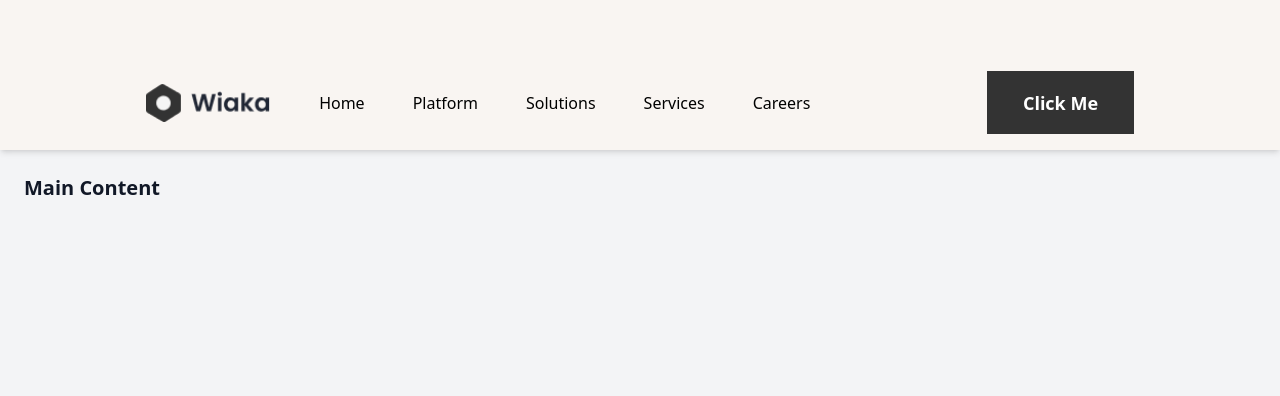
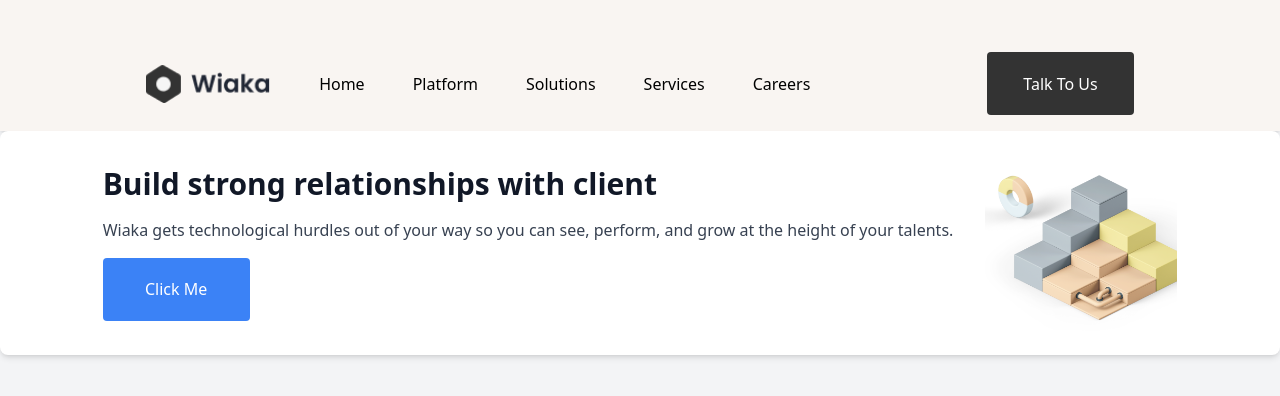
Before and after one commit to ArcadiiFlorean/React_Learn_Process_Web, a React (Vite) app: page / in a window 1280 px wide. Shown: the top 396 px of the page. Built offline with nearby package versions, Linux system fonts and the light colour scheme.

Commit message:
Am făcut toate modificările pe branch-ul test

```diff
--- a/src/App.jsx
+++ b/src/App.jsx
@@ -1,15 +1,13 @@
 import React from "react";
 import Header from "./components/Header";
 import Button from "./components/Button";
+import MainContent from "./components/MainContent";
 
 function App() {
   return (
     <div className="min-h-screen bg-gray-100 text-gray-900">
       <Header />
-      <main className=" max-w-container mx-auto  p-6 ">
-        <h2 className="text-xl font-semibold mb-4">Main Content</h2>
-
-      </main>
+      <MainContent />
     </div>
   );
 }
--- a/src/components/Button.jsx
+++ b/src/components/Button.jsx
@@ -1,12 +1,11 @@
 import React from "react";
 
-function Button({ text }) {
+function Button({ text = "Click Me", color = "bg-blue-500", textColor = "text-white", onClick }) {
   return (
     <button
-      className="text-white font-semibold text-lg bg-[#333] hover:bg-blue-600  mr-[130px]"
-      style={{ padding: "18px 28px", width: "147px", height: "63px" }}
+      onClick={onClick}
+      className={`px-4 py-2 rounded ${color} ${textColor} hover:opacity-80 transition duration-200 ` }      style={{ padding: "18px 28px", width: "147px", height: "63px" }}
     >
-
       {text}
     </button>
   );
--- a/src/components/Header.jsx
+++ b/src/components/Header.jsx
@@ -4,12 +4,14 @@ import Button from "./Button";
 
 function Header() {
   return (
-    <header className="bg-[#f9f5f2] text-white p-4 shadow-md  pt-[71px]">
-      <div className="max-w-container mx-auto flex items-center justify-between">
-
-
+    <header className="bg-[#f9f5f2] text-white p-4 shadow-md pt-[52px]">
+      <div className="max-w-container mx-auto flex justify-between">
         <Navbar />
-        <Button text="Click Me" />
+        <Button
+          text="Talk To Us"
+          color="bg-[#333]"
+          textColor="text-white mr-[130px]"
+        />
       </div>
     </header>
   );
--- /dev/null
+++ b/src/components/MainContent.jsx
@@ -0,0 +1,31 @@
+// src/components/MainContent.jsx
+import React from 'react';
+import Button from './Button';
+
+function MainContent() {
+    return (
+        <div className="flex items-center justify-center gap-8 p-4 bg-white rounded-lg shadow-md">
+            {/* Secțiunea de conținut */}
+            <div className="flex flex-col gap-4">
+                <h1 className="text-3xl font-bold">Build strong relationships
+                with client</h1>
+                <p className="text-gray-700">
+                Wiaka gets technological hurdles out of your way so you can see, perform, and grow at the height of your talents.
+                </p>
+                <div className="flex gap-2">
+                  <Button/>
+                </div>
+            </div>
+
+            {/* Secțiunea cu imagine */}
+            <div className="flex-shrink-0">
+                <img src="/HeroImage.png"
+                    alt="Placeholder"
+                    className="w-48 h-48 object-cover rounded-md"
+                />
+            </div>
+        </div>
+    );
+}
+
+export default MainContent;
--- a/src/components/Navbar.jsx
+++ b/src/components/Navbar.jsx
@@ -12,6 +12,7 @@ function Navbar() {
               {item.name}
             </a>
           </li>
+
         ))}
       </ul>
     </nav>
```
Also changed, not shown: public/HeroImage.png (added).
